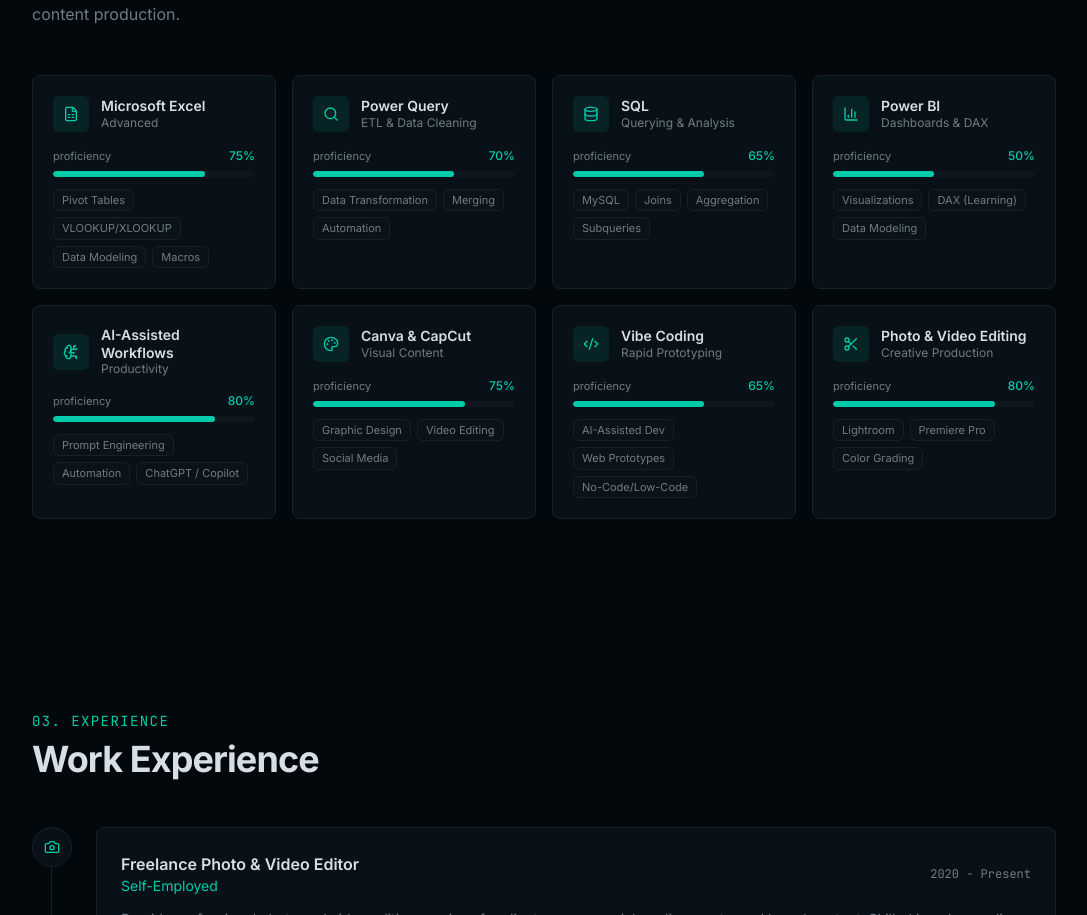
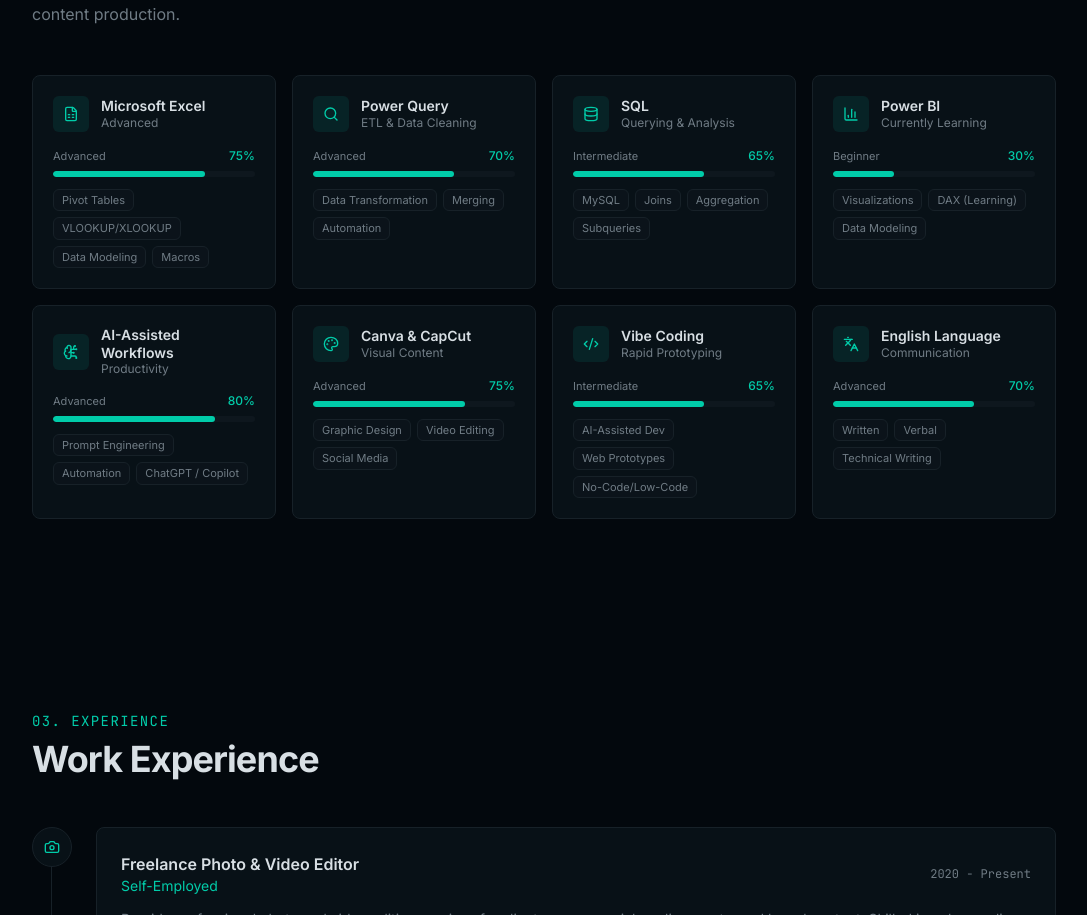
Before and after one commit to chrissssy520/Ckaportfolio, a Next.js app: page / in a window 1280 px wide. Shown: the part 1667-2582 px from the top of the page, without its empty margins (96-1183 px from the left). Built offline with nearby package versions, Linux system fonts and the light colour scheme.

Commit message:
feat: update proficiency display with dynamic labels\n\nAdd dynamic labels for skill proficiency levels and update\nskill details accordingly.

```diff
--- a/components/skills-section.tsx
+++ b/components/skills-section.tsx
@@ -3,11 +3,17 @@ import {
   Database,
   BarChart3,
   Palette,
-  Scissors,
+  Languages,
   BrainCircuit,
   Code2,
   Search,
 } from "lucide-react"
+
+function getSkillLabel(level: number): string {
+  if (level <= 35) return "Beginner"
+  if (level <= 65) return "Intermediate"
+  return "Advanced"
+}
 
 const skills = [
   {
@@ -33,9 +39,9 @@ const skills = [
   },
   {
     name: "Power BI",
-    detail: "Dashboards & DAX",
+    detail: "Currently Learning",
     icon: BarChart3,
-    level: 50,
+    level: 30,
     tags: ["Visualizations", "DAX (Learning)", "Data Modeling"],
   },
   {
@@ -60,11 +66,11 @@ const skills = [
     tags: ["AI-Assisted Dev", "Web Prototypes", "No-Code/Low-Code"],
   },
   {
-    name: "Photo & Video Editing",
-    detail: "Creative Production",
-    icon: Scissors,
-    level: 80,
-    tags: ["Lightroom", "Premiere Pro", "Color Grading"],
+    name: "English Language",
+    detail: "Communication",
+    icon: Languages,
+    level: 70,
+    tags: ["Written", "Verbal", "Technical Writing"],
   },
 ]
 
@@ -108,7 +114,7 @@ export function SkillsSection() {
               <div className="mb-3">
                 <div className="mb-1.5 flex items-center justify-between">
                   <span className="text-[11px] text-muted-foreground">
-                    proficiency
+                    {getSkillLabel(skill.level)}
                   </span>
                   <span className="text-xs font-medium text-primary">
                     {skill.level}%
```
